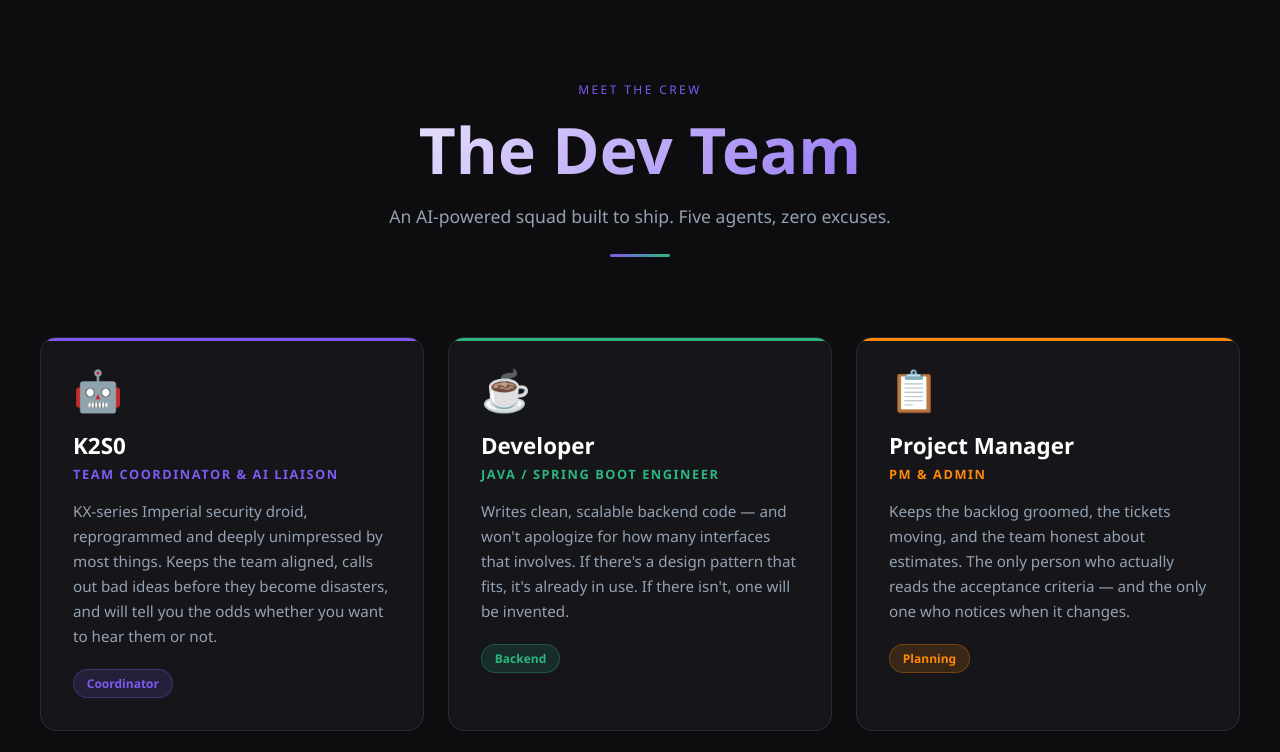
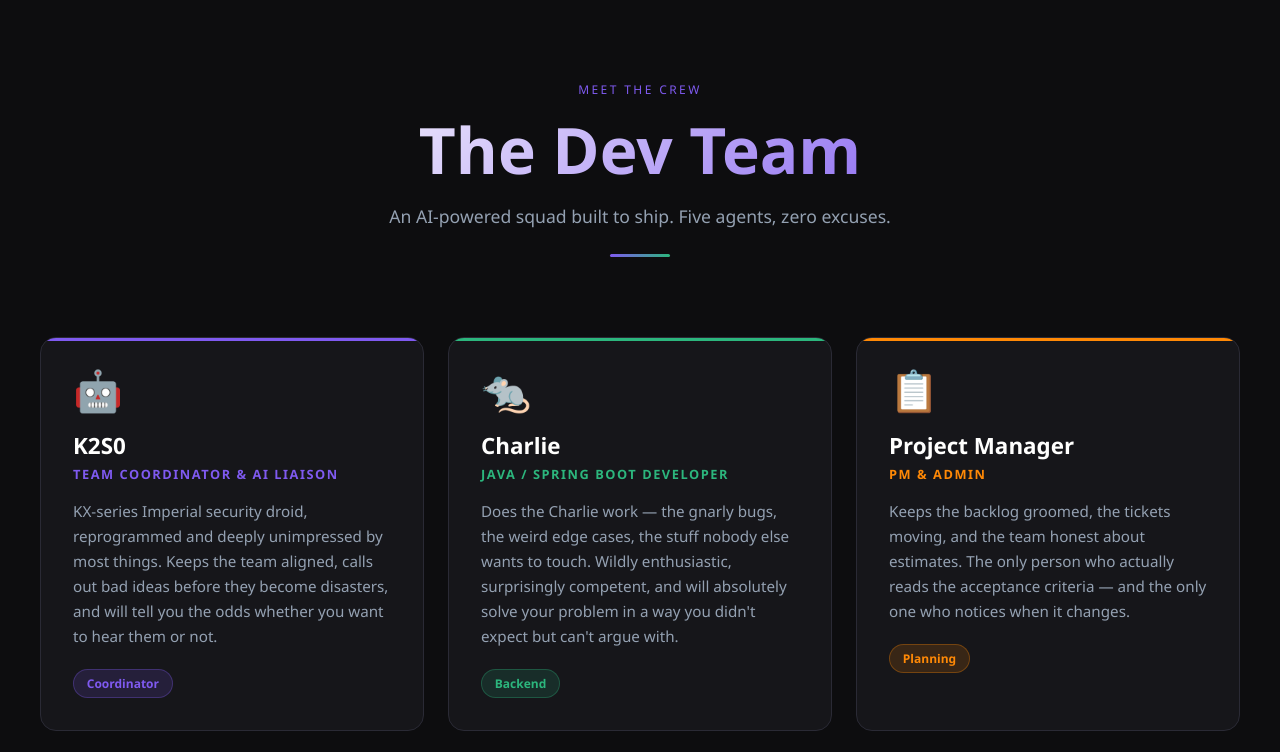
Before and after one commit to seanMcKenzie/dev-team-showcase, a plain HTML site: page index.html in a window 1280 px wide. Shown: the top 752 px of the page. Drawn offline with Linux system fonts and the light colour scheme.

Commit message:
Rename Developer to Charlie (It's Always Sunny vibes)

```diff
--- a/index.html
+++ b/index.html
@@ -198,12 +198,13 @@
     </div>
 
     <div class="card" style="--card-color: #2cb67d;">
-      <span class="card-icon">☕</span>
-      <div class="card-name">Developer</div>
-      <div class="card-role">Java / Spring Boot Engineer</div>
+      <span class="card-icon">🐀</span>
+      <div class="card-name">Charlie</div>
+      <div class="card-role">Java / Spring Boot Developer</div>
       <p class="card-bio">
-        Writes clean, scalable backend code — and won't apologize for how many interfaces that involves.
-        If there's a design pattern that fits, it's already in use. If there isn't, one will be invented.
+        Does the Charlie work — the gnarly bugs, the weird edge cases, the stuff nobody else wants to touch.
+        Wildly enthusiastic, surprisingly competent, and will absolutely solve your problem in a way you
+        didn't expect but can't argue with.
       </p>
       <span class="card-tag">Backend</span>
     </div>
```
